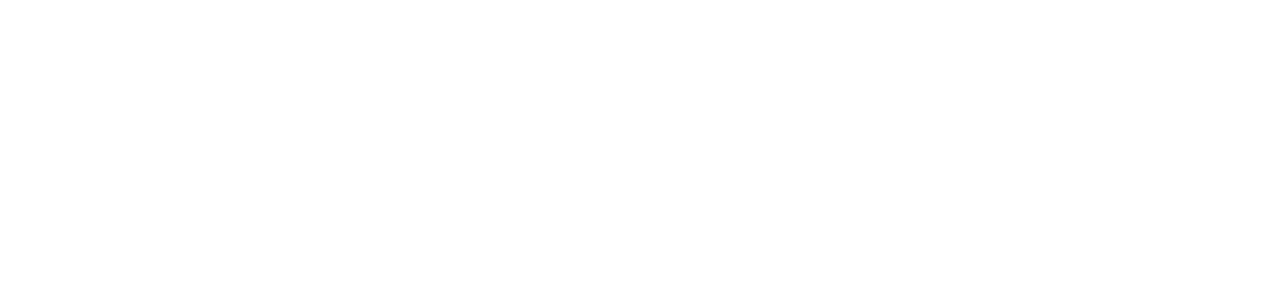
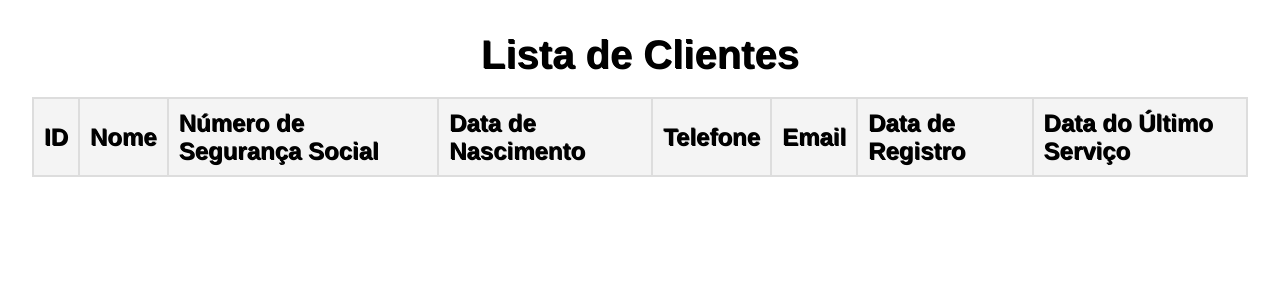
Before and after one commit to gbr-azv/Auto-Services-Hub, a React (Create React App) app in the folder frontend/: page /Costumers in a window 1280 px wide. Shown: the top 300 px of the page. Built offline with nearby package versions, Linux system fonts and the light colour scheme.

Commit message:
criação da pagina clientes

```diff
--- a/frontend/src/pages/Costumers.js
+++ b/frontend/src/pages/Costumers.js
@@ -1,9 +1,46 @@
-import React from 'react'
+import React from 'react';
+import '../styles/Costumers.css'
+
+import { useState } from 'react';
 
 function Costumers() {
+  const [costumers, setCostumers] = useState([]);
+
+
+
+
   return (
-    <div>
-
+    <div className='container-list'>
+      <h1>Lista de Clientes</h1>
+      <table>
+        <thead>
+          <tr>
+            <th>ID</th>
+            <th>Nome</th>
+            <th>Número de Segurança Social</th>
+            <th>Data de Nascimento</th>
+            <th>Telefone</th>
+            <th>Email</th>
+            <th>Data de Registro</th>
+            <th>Data do Último Serviço</th>
+          </tr>
+        </thead>
+        <tbody>
+          {costumers.map((costumers) =>
+          <tr key={costumers.id}>
+          <td>{costumers.id}</td>
+          <td>{costumers.name}</td>
+          <td>{costumers.socialSecurityNumber}</td>
+          <td>{new Date(costumers.dateofBirth).toLocaleDateString()}</td>
+          <td>{costumers.address}</td>
+          <td>{costumers.phone}</td>
+          <td>{costumers.email}</td>
+          <td>{new Date(costumers.dateofRegistration).toLocaleDateString()}</td>
+          <td>{new Date(costumers.dateofLastService).toLocaleDateString()}</td>
+          </tr>
+          )}
+        </tbody>
+      </table>
     </div>
   )
 }
--- /dev/null
+++ b/frontend/src/styles/Costumers.css
@@ -0,0 +1,37 @@
+.container-list{
+    display: flex;
+    flex-direction: column;
+    justify-content: center;
+    align-items: center;
+    font-family: Helvetica;
+    padding: 32px;
+
+}
+
+.container-list h1 {
+    text-align: center;
+    font-size: 40px;
+    color: #000000;
+}
+
+  .container-list th {
+    text-align: center;
+    font-size: 24px;
+    color:#000000;
+    background-color: #f4f4f4;
+}
+
+.container-list table {
+    width: 100%;
+    border-collapse: collapse;
+    margin-top: 20px;
+}
+
+.container-list table, th, td {
+    border: 2px solid #ddd;
+}
+
+.container-list th, td {
+    padding: 10px;
+    text-align: left;
+}
```
